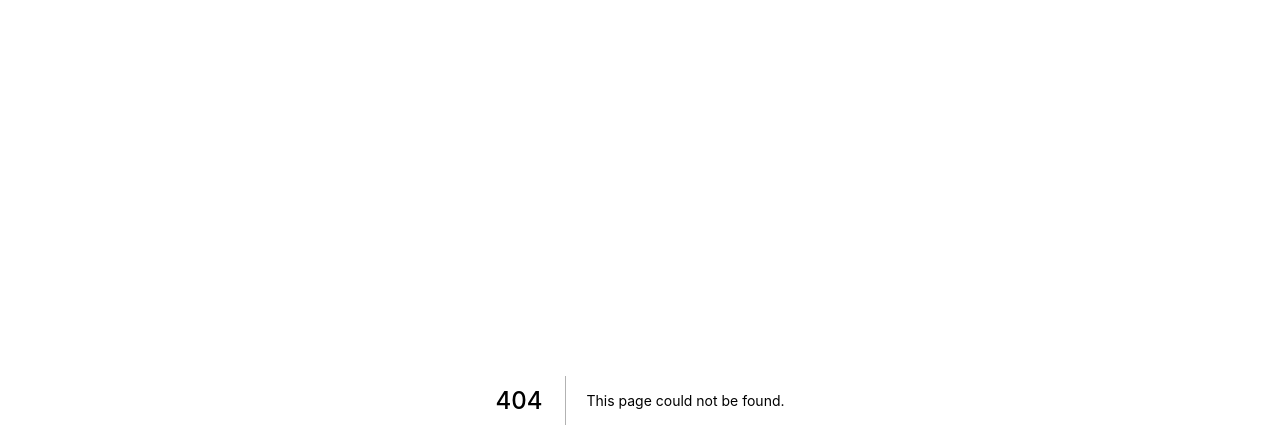
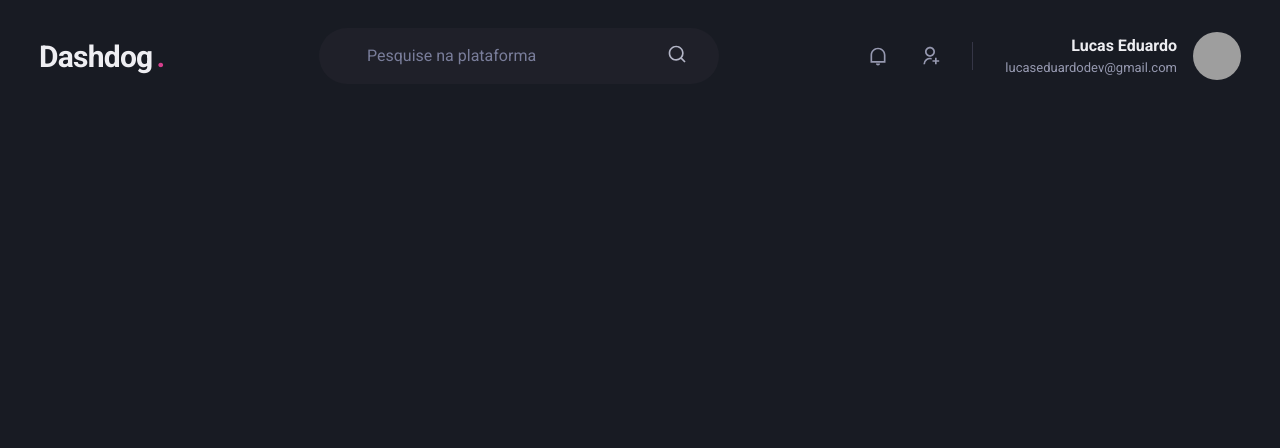
Before and after one commit to Lucasedusi/dash-umadep-next, a Next.js app: page /dashboard in a window 1280 px wide. Before the commit this address had no page. Shown: the top 448 px of the page. Built offline with nearby package versions, Linux system fonts and the light colour scheme; grey boxes are pictures that could not be loaded.

Commit message:
create header component

```diff
--- a/package.json
+++ b/package.json
@@ -16,7 +16,8 @@
     "framer-motion": "^6.3.4",
     "next": "12.1.6",
     "react": "18.1.0",
-    "react-dom": "18.1.0"
+    "react-dom": "18.1.0",
+    "react-icons": "^4.3.1"
   },
   "devDependencies": {
     "@types/node": "^17.0.36",
--- /dev/null
+++ b/src/components/Header.tsx
@@ -0,0 +1,82 @@
+import { Flex, Icon, Input, Text, HStack, Box, Avatar } from "@chakra-ui/react";
+import {
+	RiNotificationLine,
+	RiSearchLine,
+	RiUserAddLine,
+} from "react-icons/ri";
+
+export function Header() {
+	return (
+		<Flex
+			as="header"
+			w="100%"
+			maxWidth={1250}
+			h="20"
+			mx="auto"
+			mt="4"
+			px="6"
+			align="center"
+		>
+			<Text fontSize="3xl" fontWeight="bold" letterSpacing="tight" w="64">
+				Dashdog
+				<Text as="span" ml="1" color="pink.500">
+					.
+				</Text>
+				{/* Esse Flex precisa estar abaixo do Text que está encapsulando ele*/}
+			</Text>
+			<Flex
+				as="label"
+				flex="1"
+				py="4"
+				px="8"
+				ml="6"
+				maxW={400}
+				alignSelf="center"
+				color="gray.200"
+				position="relative"
+				bg="gray.800"
+				borderRadius="full"
+			>
+				<Input
+					color="gray.50"
+					variant="unstyled"
+					px="4"
+					mr="4"
+					placeholder="Pesquise na plataforma"
+					_placeholder={{ color: "gray.400" }}
+				/>
+				<Icon as={RiSearchLine} fontSize="20" />
+			</Flex>
+
+			<Flex align="center" ml="auto">
+				<HStack
+					spacing="8"
+					mx="8"
+					pr="8"
+					py="1"
+					color="gray.300"
+					borderRightWidth={1}
+					borderColor="gray.700"
+				>
+					<Icon as={RiNotificationLine} fontSize="20" />
+					<Icon as={RiUserAddLine} fontSize="20" />
+				</HStack>
+
+				<Flex align="center">
+					<Box mr="4" textAlign="right">
+						<Text fontWeight="bold">Lucas Eduardo</Text>
+						<Text color="gray.300" fontSize="small">
+							lucaseduardodev@gmail.com
+						</Text>
+					</Box>
+
+					<Avatar
+						size="md"
+						name="Lucas Eduardo"
+						src="https://avatars.githubusercontent.com/u/33089713?v=4"
+					/>
+				</Flex>
+			</Flex>
+		</Flex>
+	);
+}
--- /dev/null
+++ b/src/pages/dashboard.tsx
@@ -0,0 +1,10 @@
+import { Flex } from "@chakra-ui/react";
+import { Header } from "../components/Header";
+
+export default function Dashboard() {
+	return (
+		<Flex direction="column" h="100vh">
+			<Header />
+		</Flex>
+	);
+}
--- a/src/styles/theme.ts
+++ b/src/styles/theme.ts
@@ -15,9 +15,10 @@
 			"50": "#EEEEF2",
 		},
 	},
-	// fonts: {
-	//   heading:
-	// }
+	fonts: {
+		heading: "Roboto",
+		body: "Roboto",
+	},
 	styles: {
 		global: {
 			body: {
```
Also changed, not shown: 1 other file (tests, documents, lock files or other folders).
